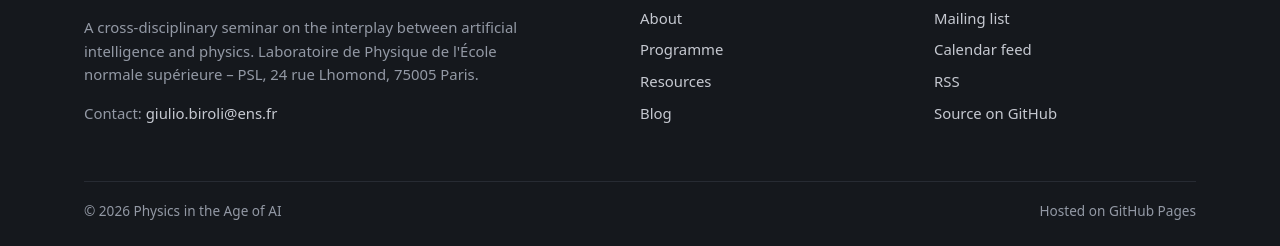
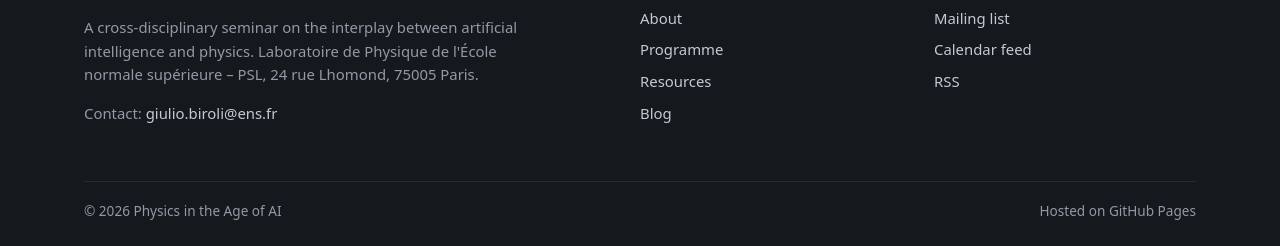
Before and after one commit to giulio-biroli/physics-ai, a Jekyll site: the page built from index.html, in a window 1280 px wide and 900 px high, scrolled down 2879 px. Shown: the part 651-897 px from the top of the window. Built offline with Jekyll 4.4.1, drawn with Linux system fonts in a browser that asks for light colours.

Commit message:
Remove the "Source on GitHub" link from the footer
Co-Authored-By: Claude Opus 5.5 <noreply@anthropic.com>

```diff
--- a/_layouts/default.html
+++ b/_layouts/default.html
@@ -63,7 +63,6 @@
           <li><a href="{{ '/subscribe/' | relative_url }}">Mailing list</a></li>
           <li><a href="{{ '/subscribe/' | relative_url }}#calendar">Calendar feed</a></li>
           <li><a href="{{ '/feed.xml' | relative_url }}">RSS</a></li>
-          <li><a href="https://github.com/{{ site.repository }}">Source on GitHub</a></li>
         </ul>
       </div>
     </div>
```
